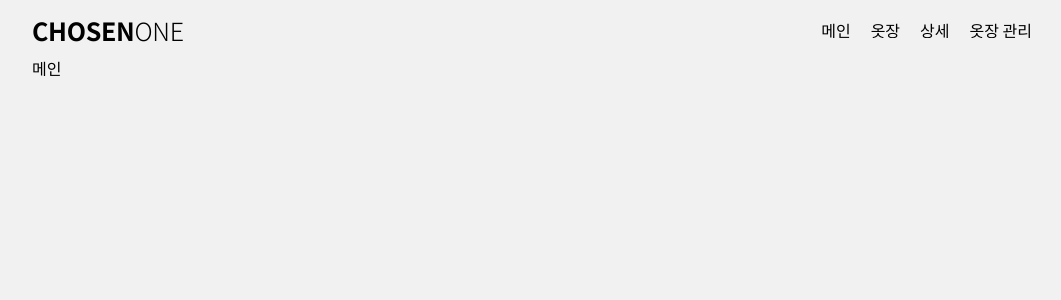
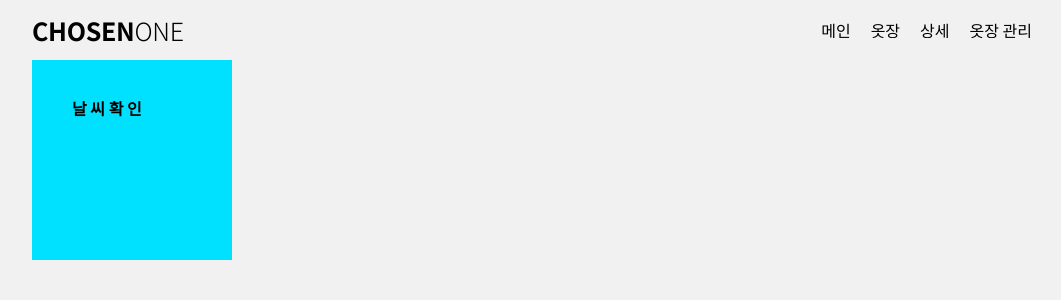
Before and after one commit to florence1920/ChosenOne, a Vue app in the folder front/: page / in a window 1280 px wide. Shown: the top 300 px of the page, without its empty margins (108-1169 px from the left). Built offline with nearby package versions, Linux system fonts and the light colour scheme.

Commit message:
api 준비

```diff
--- a/front/src/views/MainView.vue
+++ b/front/src/views/MainView.vue
@@ -1,6 +1,8 @@
 <template>
   <div class="wrapAll">
-      메인
+      <div class="weatherApi">
+        <p>날 씨 확 인</p>
+      </div>
   </div>
 </template>
 
@@ -12,5 +14,6 @@ export default {
 </script>
 
 <style scoped>
-
+    .weatherApi {padding: 40px; width: 200px; height: 200px; background: rgb(0, 225, 255); cursor:pointer;}
+    p {font-weight: bold;}
 </style>
```
